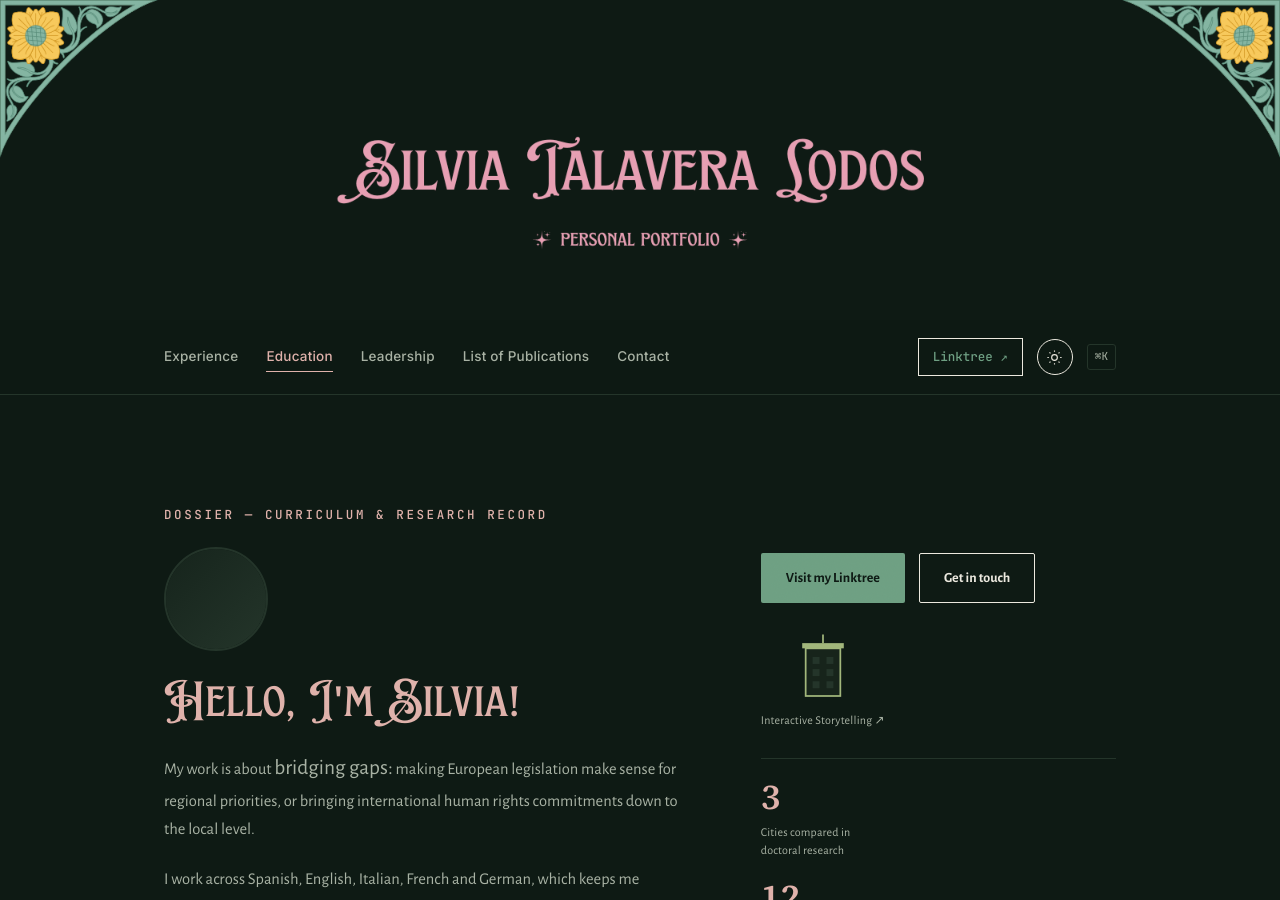
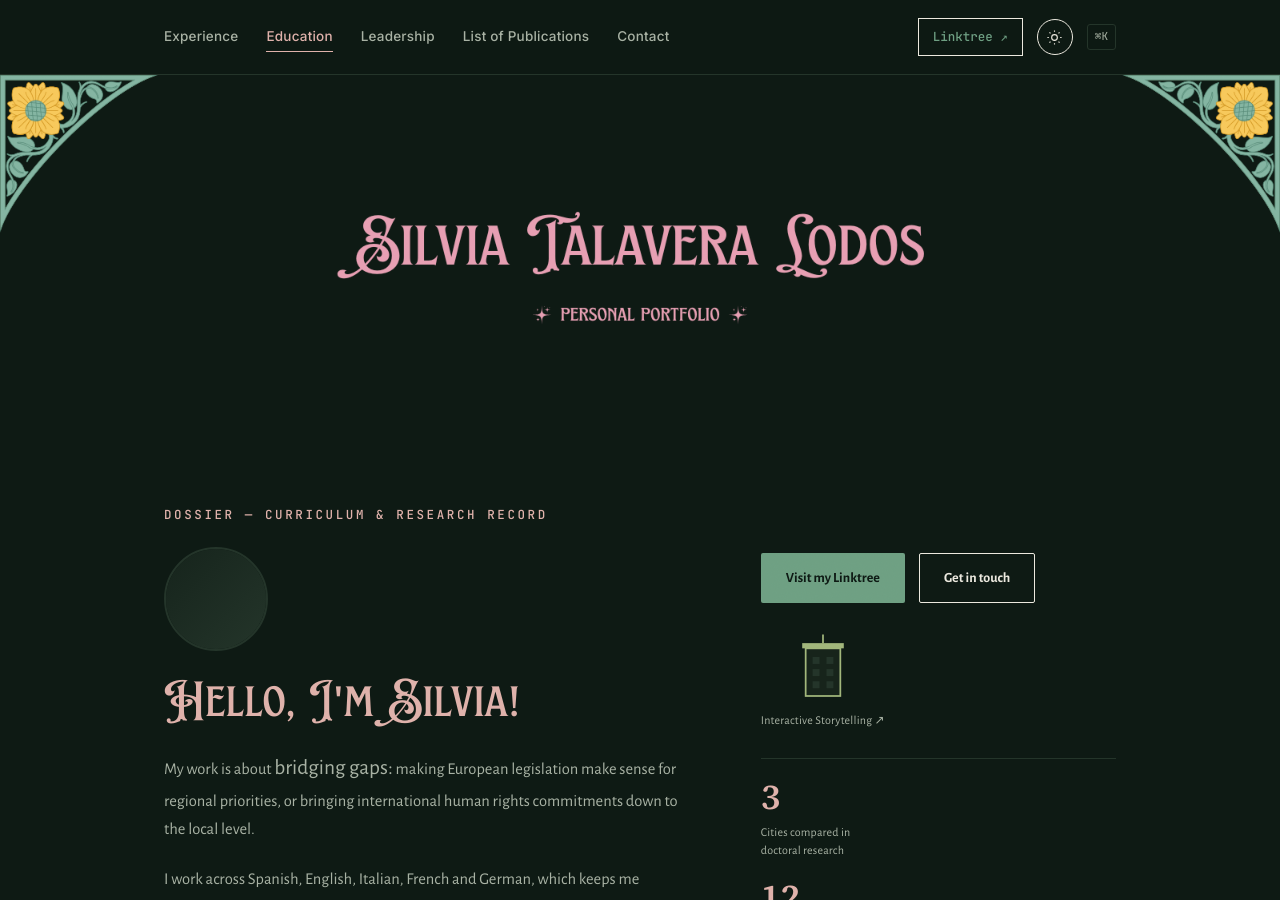
Before and after one commit to stalaveralodos-ux/s.talaveralodos, a Jekyll site: the page built from index.html, in a window 1280 px wide and 900 px high. Built offline with Jekyll 4.4.1, drawn with Linux system fonts in a browser that asks for light colours.

Commit message:
Move header banner to main section

```diff
--- a/_layouts/base.html
+++ b/_layouts/base.html
@@ -15,11 +15,6 @@
 
 <!-- ===== Texture / noise overlay ===== -->
 <div class="grain" aria-hidden="true"></div>
-
-<!-- ===== Header banner ===== -->
-<div class="header-banner">
-  <img src="{{ '/assets/header-banner.png' | relative_url }}" alt="Silvia Talavera Lodos" class="header-banner-img">
-</div>
 
 <!-- ===== Top bar ===== -->
 <header class="topbar">
@@ -45,6 +40,11 @@
 </header>
 
 <main id="top">
+
+  <!-- ===== Header banner ===== -->
+<div class="header-banner">
+  <img src="{{ '/assets/header-banner.png' | relative_url }}" alt="Silvia Talavera Lodos" class="header-banner-img">
+</div>
 
   <!-- ===== Hero ===== -->
   <section class="hero hero-no-seal">
```
